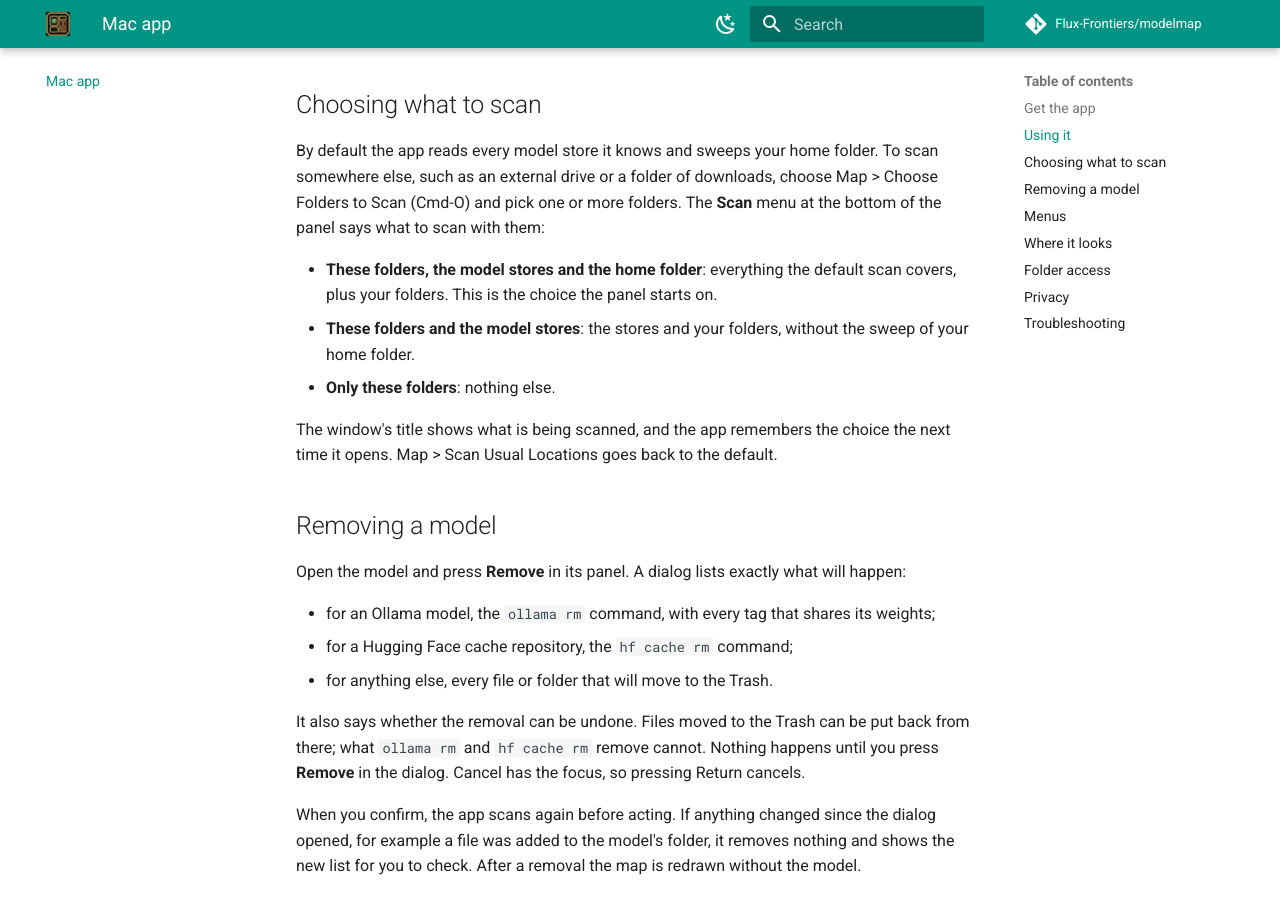
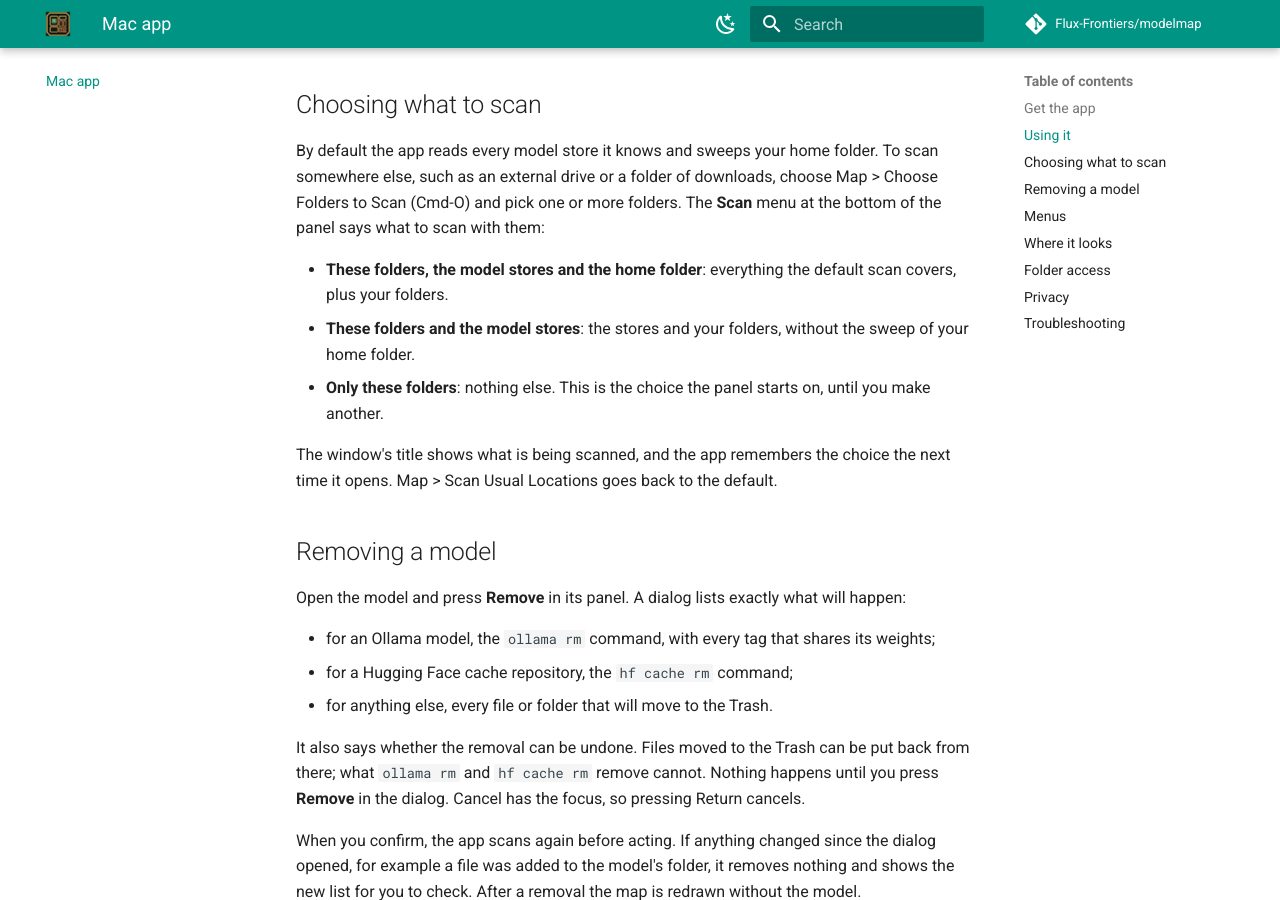
Before and after one commit to Flux-Frontiers/modelmap, an MkDocs documentation site: the page built from docs/mac.md, in a window 1280 px wide and 900 px high, scrolled down 981 px. Built offline with MkDocs 1.6.1 and Material for MkDocs 9.7.7, drawn with Linux system fonts in a browser that asks for light colours; comment, search, counter and statistics services are not loaded.

Commit message:
fix(macos): the folder panel starts on Only these folders
Choosing a folder to scan means scanning that folder. The panel started
on the widest choice (the folders, the model stores and the home
folder), so choosing ~/repos still swept the home folder. It now starts
on the narrowest, or on the choice made last time.

Co-Authored-By: Claude Opus 5.5 <noreply@anthropic.com>

```diff
--- a/docs/mac.md
+++ b/docs/mac.md
@@ -47,11 +47,11 @@ more folders. The **Scan** menu at the bottom of the panel says what to
 scan with them:
 
 - **These folders, the model stores and the home folder**: everything the
-  default scan covers, plus your folders. This is the choice the panel
-  starts on.
+  default scan covers, plus your folders.
 - **These folders and the model stores**: the stores and your folders,
   without the sweep of your home folder.
-- **Only these folders**: nothing else.
+- **Only these folders**: nothing else. This is the choice the panel
+  starts on, until you make another.
 
 The window's title shows what is being scanned, and the app remembers the
 choice the next time it opens. Map > Scan Usual Locations goes back to
```
Also changed, not shown: 2 other files.
